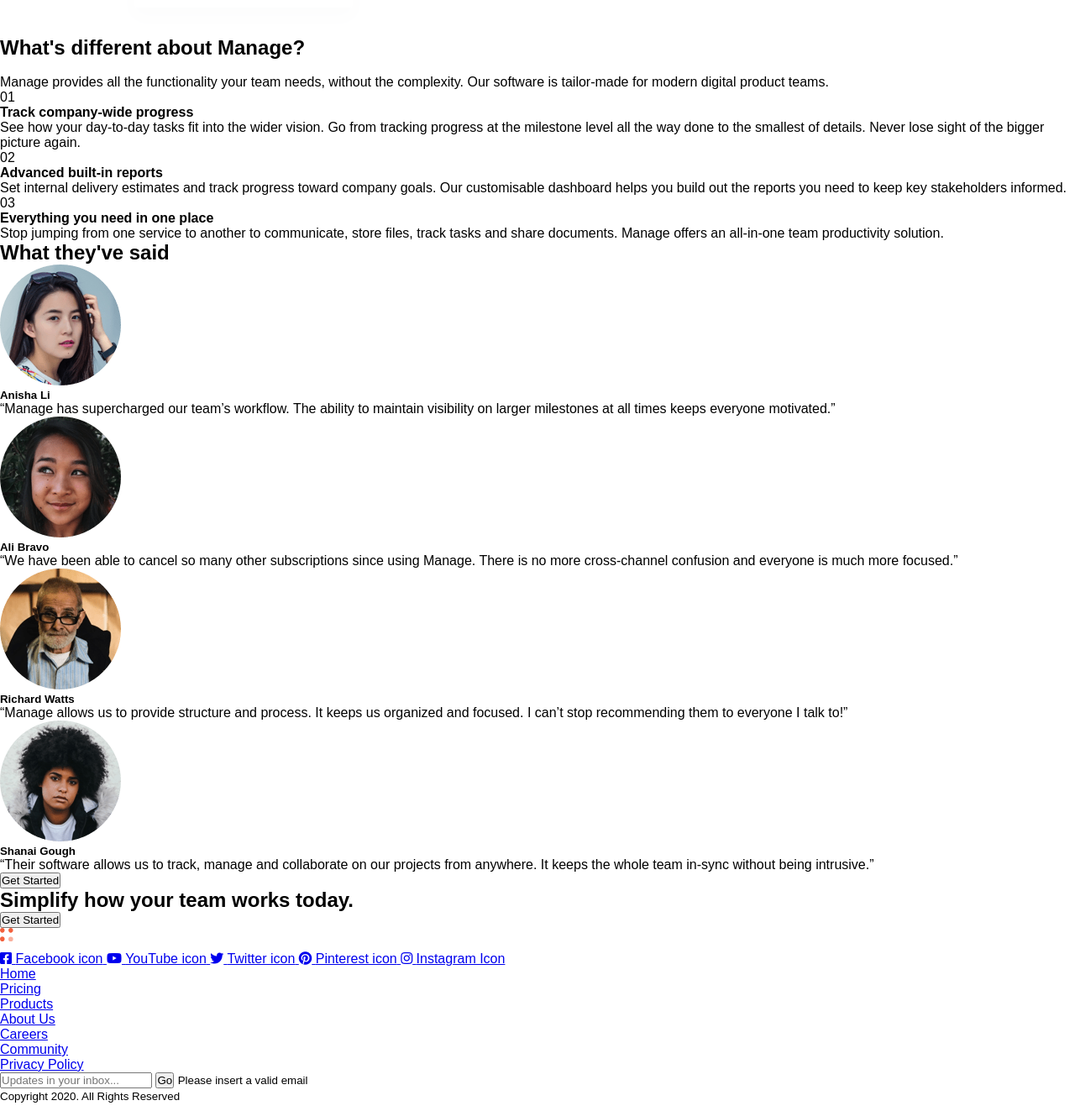
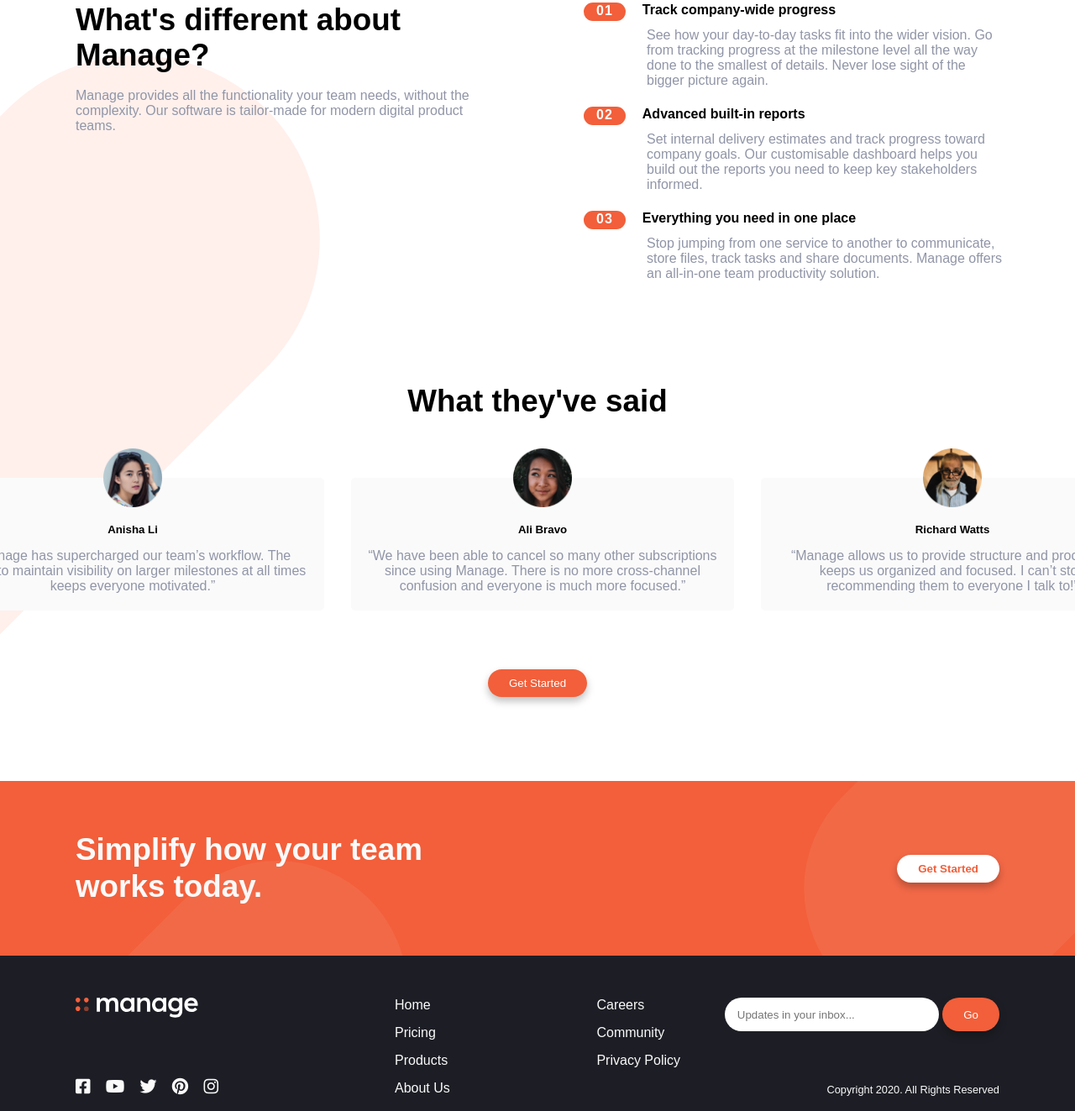
Before and after one commit to Diarrah/FEM-Manage-Landing, a plain HTML site: page index.html in a window 1280 px wide. Shown: the part 743-2066 px from the top of the page at 84% size. Drawn offline with Linux system fonts and the light colour scheme; a web font is replaced by a local one.

Commit message:
Desktop project done without MQs

```diff
--- a/styles.css
+++ b/styles.css
@@ -11,7 +11,14 @@ html {
     overflow-x: hidden;
 }
 
-body { overflow-x: hidden; }
+ul { list-style: none; }
+
+a {
+    color: inherit;
+    text-decoration: none;
+ }
+
+ p { color: var(--dark-grayish-blue); }
 
 :root {
     --orange: hsl(12, 88%, 59%);
@@ -21,3 +28,227 @@ body { overflow-x: hidden; }
     --very-pale-red: hsl(13, 100%, 96%);
     --very-light-gray: hsl(0, 0%, 98%);
 }
+
+body {
+    position: relative;
+    overflow-x: hidden;
+    max-width: 100vw;
+}
+
+body::after {
+    content: '';
+    position: absolute;
+    top: -300px; bottom: 0; left: 0; right: -200px;
+    background-image: url(images/bg-tablet-pattern.svg), url(images/bg-tablet-pattern.svg);
+    background-repeat: no-repeat;
+    background-position: top right, -65% 70%;
+    z-index: -1;
+}
+
+/* This is a base styling for many of my divs */
+.justify {
+    display: flex;
+    justify-content: space-between; }
+/* ----------------------------------------- */
+
+/* Navbar */
+.navbar {
+    align-items: center;
+    padding: 0 90px;
+    height: 90px;
+}
+
+.navbar__links {
+    font-size: 13px;
+    font-weight: 500;
+    width: 380px;
+}
+
+.navbar__links li:hover { color: var(--dark-grayish-blue); }
+
+/* Mobile Nav */
+.mobile-nav {
+    display: none;
+    border: none;
+    background-color: transparent; }
+.close-out { display: none; }
+
+/* Button */
+.btn {
+    font-family: inherit;
+    font-weight: 500;
+    background-color: var(--orange);
+    color: #fff;
+    border: none;
+    border-radius: 100px;
+    padding: 9px 25px;
+    box-shadow: 0px 5px 10px rgba(0, 0, 0, 0.25) ;
+    cursor: pointer;
+}
+
+.btn:active { transform: scale(.98); }
+.btn:focus { outline: none; }
+.btn:hover { filter: brightness(1.1); }
+
+/* Header */
+h1 { font-size: 3rem; }
+
+.header {
+    align-items: center;
+    padding: 90px;
+}
+
+.head-content { max-width: 50%; }
+.head-content p { width: 70%; }
+
+.head-img { width: 522px; height: 472px; }
+
+/* Different Section */
+.different__section { padding: 0 90px; }
+
+h2 { font-size: 2.3rem; }
+
+.main-different-text,
+.attributes-container { width: 45%; }
+
+.attribute-heading { display: flex; }
+
+.number {
+    background-color: var(--orange);
+    color: #fff;
+    border: none;
+    border-radius: 100px;
+    margin-right: 20px;
+    padding: 1px 15px 3px;
+    font-weight: 700;
+    letter-spacing: 1px;
+}
+
+.attribute { margin-bottom: 30px; }
+
+.attribute p {
+    position: relative;
+    left: 75px; bottom: -8px;
+    padding-right: 70px;
+}
+
+/* Testimonial Section */
+.testimonials__section {
+    padding: 100px 0;
+    text-align: center; }
+
+.testimonials-container {
+    width: 150vw;
+    margin-left: -70px;
+    padding: 70px 0;
+}
+
+h5 { padding: 15px 0; }
+
+.testimonial {
+    position: relative;
+    background-color: var(--very-light-gray);
+    width: calc(95% / 4);
+    padding: 0 20px 20px;
+    border: none;
+    border-radius: 5px;
+}
+
+.stock-photo {
+    margin-top: -35px;
+    width: 70px;
+ }
+
+/* Simplify */
+.simplify {
+    position: relative;
+    align-items: center;
+    background-color: var(--orange);
+    color: var(--very-light-gray);
+    padding: 60px 90px;
+}
+
+.simplify::after {
+    content: '';
+    position: absolute;
+    top: 0; bottom: 0; right: 0; left: 0;
+    background-image: url(images/bg-simplify-section-desktop.svg);
+}
+
+.simplify h2 {
+    line-height: 1.2;
+    max-width: 450px; }
+
+.simplify .btn {
+    background-color: #fff;
+    color: var(--orange);
+    font-weight: 700;
+    z-index: 2;
+}
+
+/* Footer */
+.footer {
+    display: grid;
+    grid-template-columns: repeat(3, 1fr);
+    grid-gap: 40px;
+    background-color: var(--very-dark-blue);
+    color: var(--very-light-gray);
+    padding: 50px 90px;
+}
+
+/* First Section */
+.social-section {
+    flex-direction: column;
+    align-items: flex-start;
+}
+
+.social__icons { width: 170px; }
+
+.social__icons i { font-size: 20px; }
+.social__icons i:hover { color: var(--orange); }
+
+.social__icons span { display: none; }
+
+
+/* Second Section */
+.resource__links ul { margin-bottom: -15px; }
+
+.resource__links li {
+    font-style: 14px;
+    margin-bottom: 15px;
+}
+.resource__links li:hover { color: var(--orange); }
+
+/* Third Section */
+.footer__form {
+    flex-direction: column;
+    text-align: right;
+}
+
+.form-control {
+    position: relative;
+    width: 100%;
+}
+
+.form-control input {
+    border: none;
+    border-radius: 50px;
+    font-family: inherit;
+    width: 75%; height: 40px;
+    padding-left: 15px;
+}
+
+.form-control input:focus { outline: none; }
+
+.form-control .btn { height: 40px; }
+
+.errorMsg {
+    position: absolute;
+    left: 30px; bottom: -20px;
+    color: var(--orange);
+    font-style: italic;
+    font-size: 70%;
+    display: none;
+}
+
+.copyright { font-size: 80%; }
```
